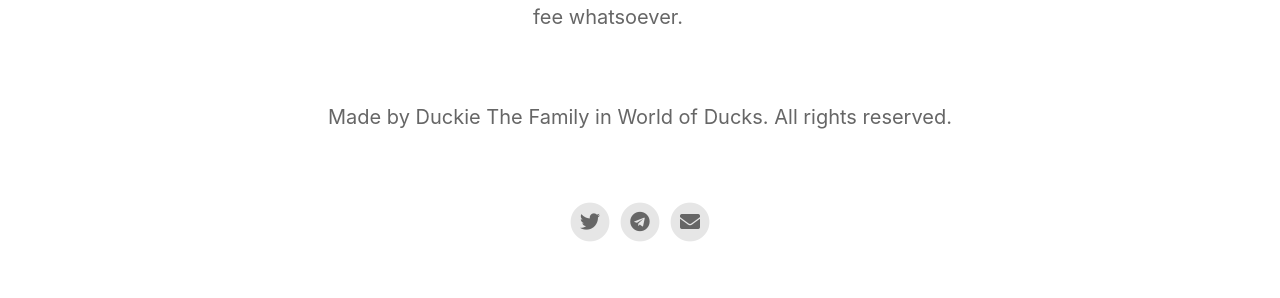
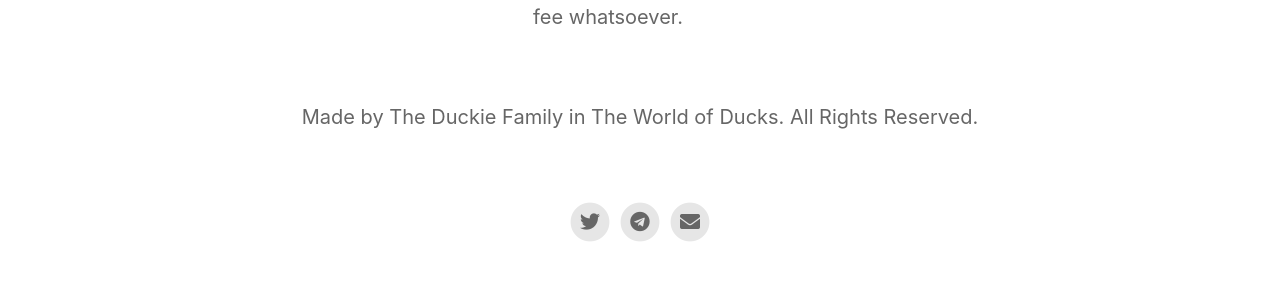
Before and after one commit to duckiethetoken/duckiethetoken, a Jekyll site: the page built from index.html, in a window 1280 px wide. Shown: the part 1230-1528 px from the top of the page. Built offline with Jekyll 4.4.1, drawn with Linux system fonts in a browser that asks for light colours; nearby versions of some CDN libraries.

Commit message:
Update _config.yml

```diff
--- a/_config.yml
+++ b/_config.yml
@@ -20,9 +20,9 @@ enable_smart_app_banner                   : true
 
 
 # Information About Yourself
-your_name                                 : Duckie The Family
+your_name                                 : The Duckie Family
 your_link                                 :
-your_city                                 : World of Ducks. All rights reserved.
+your_city                                 : The World of Ducks. All Rights Reserved.
 email_address                             : onefridge@duckie.social
 facebook_username                         :
 instagram_username                        :
```
